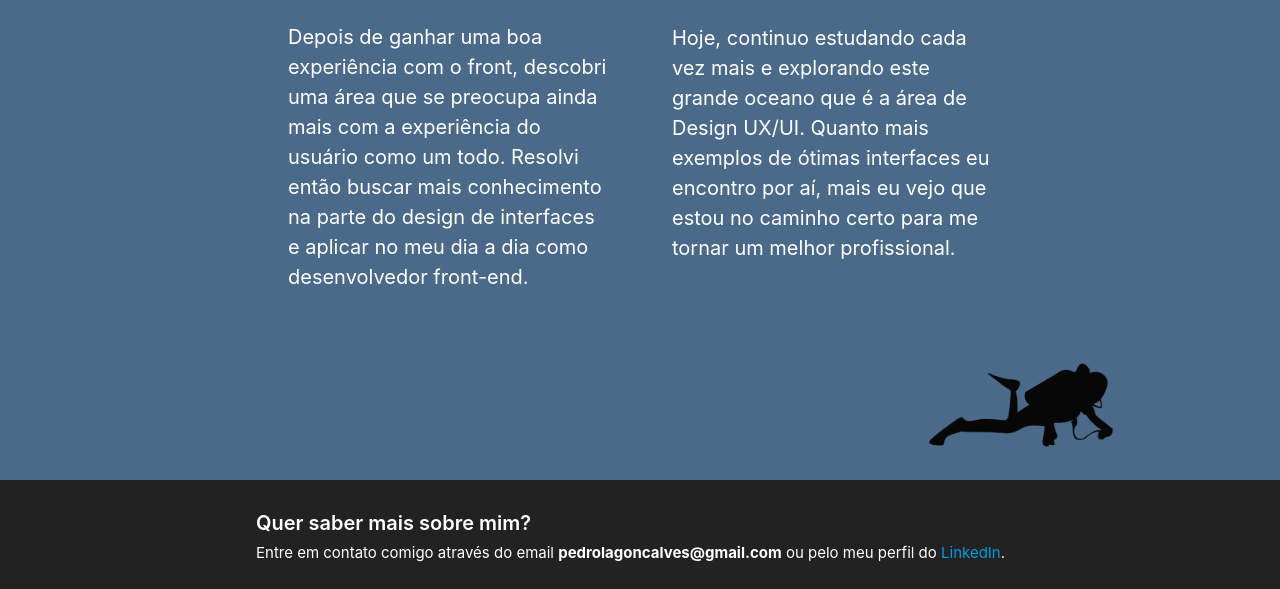
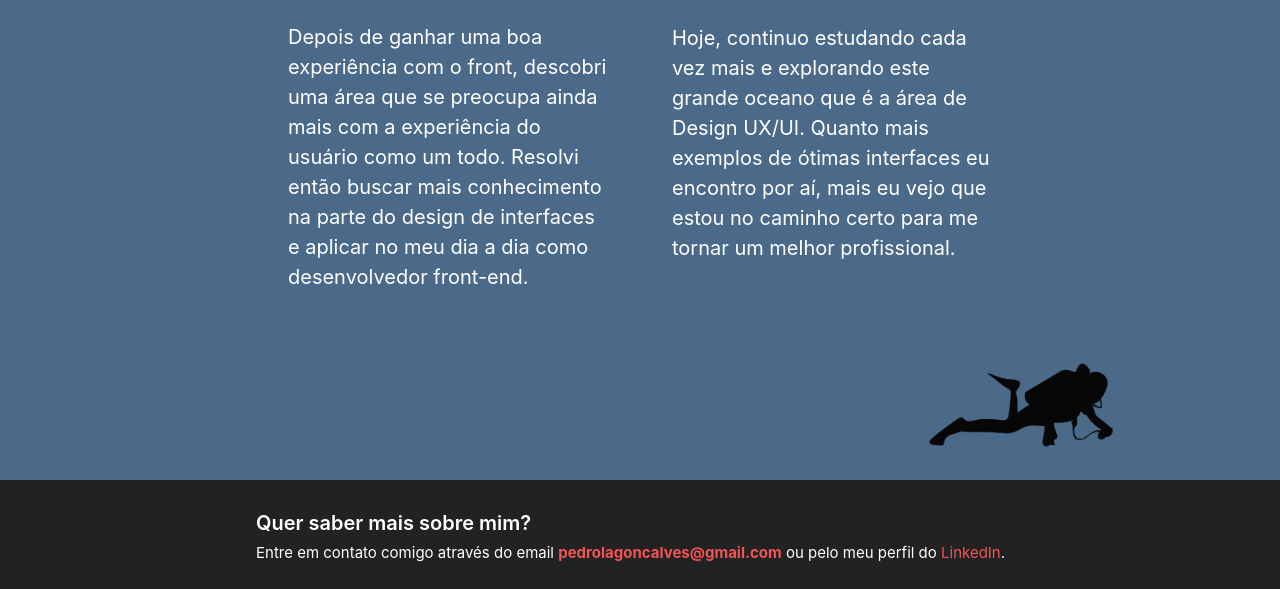
Before and after one commit to pedrolag/my-profile, a plain HTML site: page index.html in a window 1280 px wide. Shown: the part 1920-2509 px from the top of the page. Drawn offline with nearby package versions, Linux system fonts and the light colour scheme.

Commit message:
trocado o layout do scrollbar e link da secção contatos agora abre uma nova aba

```diff
--- a/css/global.css
+++ b/css/global.css
@@ -341,7 +341,33 @@ p {
 }
 
 #social .text span {
+    color: var(--color-4);
     font-weight: bold;
+}
+
+#social a {
+    color: var(--color-4);
+}
+
+
+
+/* SCROLLBAR */
+
+::-webkit-scrollbar {
+    width: 4px;
+    border-radius: 2px;
+}
+
+::-webkit-scrollbar-track {
+    background: #333;
+}
+
+::-webkit-scrollbar-thumb {
+    background: var(--color-4);
+}
+
+::-webkit-scrollbar-thumb:hover {
+    background: var(--color-4);
 }
 
 
--- a/index.html
+++ b/index.html
@@ -151,7 +151,7 @@
                     <p>
                         Entre em contato comigo através do email
                         <span>pedrolagoncalves@gmail.com</span>
-                        ou pelo meu perfil do <a href="https://bit.ly/38PJuNN">LinkedIn</a>.
+                        ou pelo meu perfil do <a href="https://bit.ly/38PJuNN" target="_blank">LinkedIn</a>.
                     </p>
                 </div>
 
```
